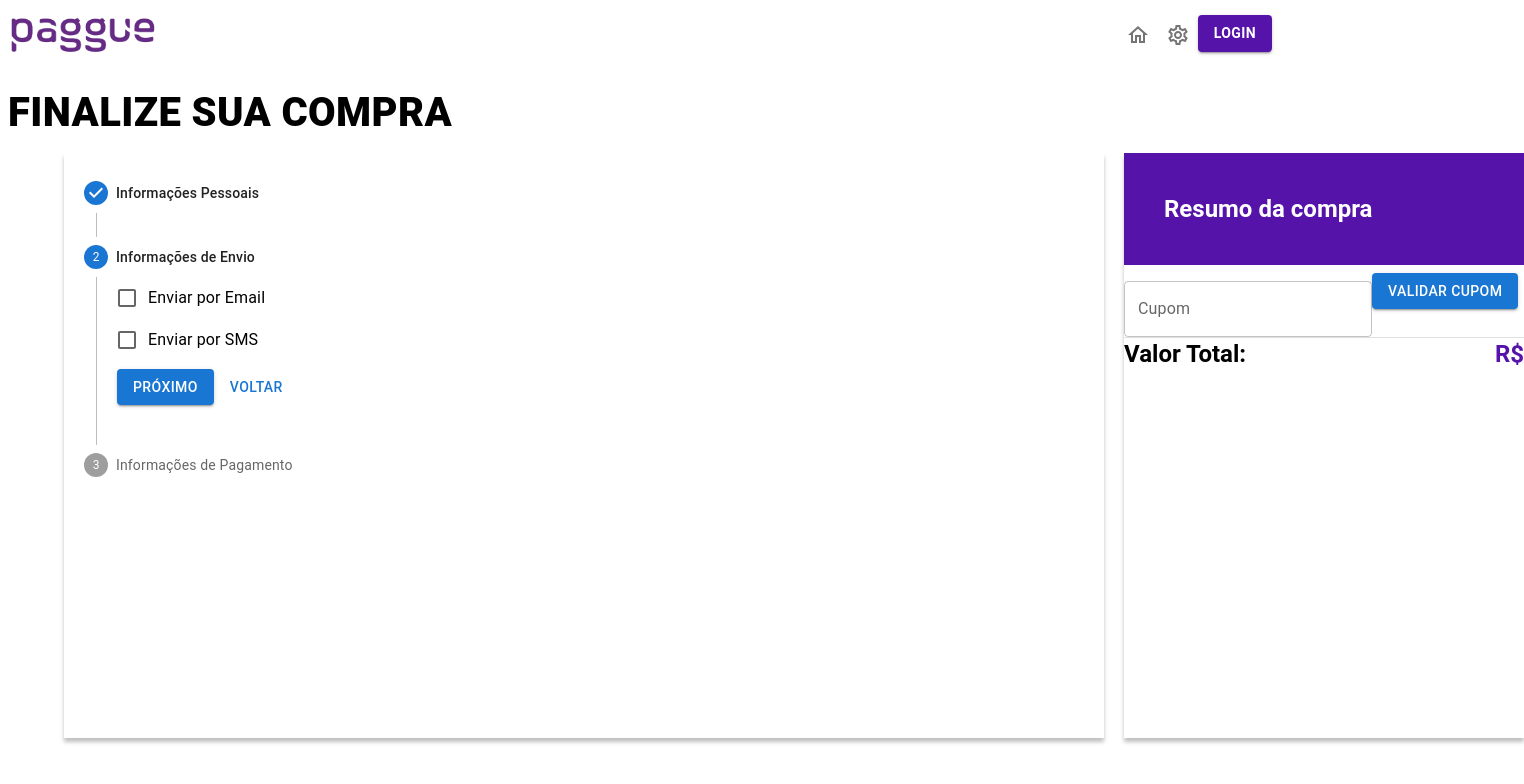
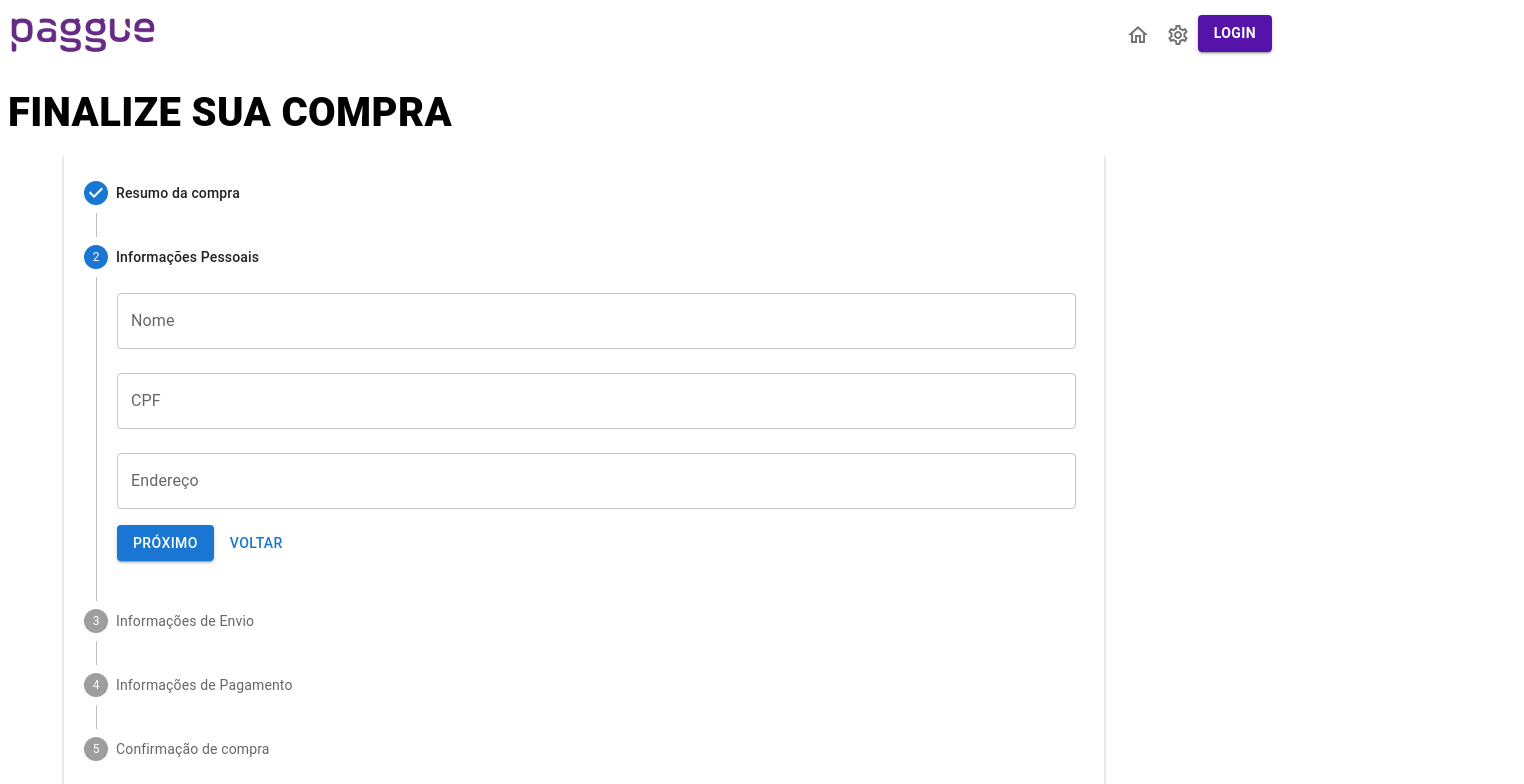
Before and after one commit to jvscardoso/desafioPaggue, a React (Create React App) app in the folder paggue-tickets/: page /checkout in a window 1280 px wide. Both pictures are taken after a click on the button "PRÓXIMO". Shown: the top 784 px of the page, 1524 px wide, since content can reach past the window. Built offline with nearby package versions, Linux system fonts and the light colour scheme; no server answers; data requests are answered from the project's data file.

Commit message:
[feat] implementação do websockets

```diff
--- a/paggue-tickets/package.json
+++ b/paggue-tickets/package.json
@@ -21,6 +21,8 @@
     "react-dom": "^18.2.0",
     "react-router-dom": "^6.16.0",
     "react-scripts": "5.0.1",
+    "socket.io": "^4.7.2",
+    "socket.io-client": "^4.7.2",
     "sort-by": "^1.2.0",
     "web-vitals": "^2.1.4"
   },
--- /dev/null
+++ b/paggue-tickets/src/components/CompraResumo.jsx
@@ -0,0 +1,56 @@
+import React, { useContext } from 'react';
+import { Typography, Button, Box, TextField, Divider } from '@mui/material';
+import { Context } from '../context/context';
+import useCupons from '../hooks/useCupons';
+
+const CompraResumo = () => {
+    const { ValorTotalState, setValorTotalState } = useContext(Context);
+    const [couponCode, setCouponCode] = React.useState('');
+    const cupons = useCupons()
+    const data = cupons.cupons
+
+    const handleCouponChange = (event) => {
+        setCouponCode(event.target.value);
+    };
+
+    const handleCouponValidation = () => {
+        const cupomValido = data.find((cupom) => cupom.nome === couponCode);
+
+        if (cupomValido) {
+            console.log("Cupom válido encontrado");
+            const desconto = cupomValido.valor;
+            const valorTotalComDesconto = ValorTotalState - (ValorTotalState * (desconto / 100));
+            setValorTotalState(valorTotalComDesconto);
+            console.log(cupomValido);
+        } else {
+            console.log("Cupom inválido");
+        }
+    };
+
+    return (
+        <>
+            <Typography>Resumo da compra</Typography>
+            <Box>
+                <TextField
+                    label="Cupom"
+                    variant="outlined"
+                    value={couponCode}
+                    onChange={handleCouponChange}
+                    sx={{ mt: 2 }}
+                />
+                <Button variant="contained" onClick={handleCouponValidation} sx={{ mt: 1 }}>
+                    Validar Cupom
+                </Button>
+            </Box>
+
+            <Divider />
+
+            <Box>
+                <Typography variant='h5' fontWeight="700">Valor Total:</Typography>
+                <Typography color={"#5613AA"} variant='h5' fontWeight="700"> R${ValorTotalState}</Typography>
+            </Box>
+        </>
+    )
+}
+
+export default CompraResumo
--- a/paggue-tickets/src/components/FormEnvio.jsx
+++ b/paggue-tickets/src/components/FormEnvio.jsx
@@ -1,28 +1,34 @@
-import * as React from 'react';
+import React, { useContext } from 'react';
 import Checkbox from '@mui/material/Checkbox';
 import FormControlLabel from '@mui/material/FormControlLabel';
 import FormGroup from '@mui/material/FormGroup';
+import { Context } from '../context/context';
 
 export default function FormularioEnvio(props) {
-  const [envioEmail, setEnvioEmail] = React.useState(false);
-  const [envioSMS, setEnvioSMS] = React.useState(false);
+  const {formularioEnvio, setFormularioEnvio} = useContext(Context);
 
   const handleEmailChange = (event) => {
-    setEnvioEmail(event.target.checked);
+    setFormularioEnvio({
+      ...formularioEnvio,
+      envioEmail: event.target.checked,
+    });
   };
 
   const handleSMSChange = (event) => {
-    setEnvioSMS(event.target.checked);
+    setFormularioEnvio({
+      ...formularioEnvio,
+      envioSMS: event.target.checked,
+    });
   };
 
   return (
     <FormGroup>
       <FormControlLabel
-        control={<Checkbox checked={envioEmail} onChange={handleEmailChange} />}
+        control={<Checkbox checked={formularioEnvio.envioEmail} onChange={handleEmailChange} />}
         label="Enviar por Email"
       />
       <FormControlLabel
-        control={<Checkbox checked={envioSMS} onChange={handleSMSChange} />}
+        control={<Checkbox checked={formularioEnvio.envioSMS} onChange={handleSMSChange} />}
         label="Enviar por SMS"
       />
     </FormGroup>
--- a/paggue-tickets/src/components/FormPersonal_info.jsx
+++ b/paggue-tickets/src/components/FormPersonal_info.jsx
@@ -1,31 +1,25 @@
 import * as React from 'react';
 import TextField from '@mui/material/TextField';
+import { Context } from '../context/context';
+import { useContext } from 'react';
 
-export default function PersonalInfo(props) {
-  const { step } = props;
-
-  const [formData, setFormData] = React.useState({
-    nome: '',
-    cpf: '',
-    endereco: '',
-  });
+export default function PersonalInfo() {
+  const { personalInfo, setPersonalInfo } = useContext(Context)
 
   const handleChange = (event) => {
     const { name, value } = event.target;
-    setFormData({
-      ...formData,
+    setPersonalInfo({
+      ...personalInfo,
       [name]: value,
     });
   };
 
   return (
-    <>
-      {step === 1 && (
       <form>
         <TextField
           label="Nome"
           name="nome"
-            value={formData.nome}
+          value={personalInfo.nome}
           onChange={handleChange}
           fullWidth
           margin="normal"
@@ -34,7 +28,7 @@ export default function PersonalInfo(props) {
         <TextField
           label="CPF"
           name="cpf"
-            value={formData.cpf}
+          value={personalInfo.cpf}
           onChange={handleChange}
           fullWidth
           margin="normal"
@@ -43,14 +37,12 @@ export default function PersonalInfo(props) {
         <TextField
           label="Endereço"
           name="endereco"
-            value={formData.endereco}
+          value={personalInfo.endereco}
           onChange={handleChange}
           fullWidth
           margin="normal"
           variant="outlined"
         />
       </form>
-      )}
-    </>
   );
 }
--- a/paggue-tickets/src/components/IngressoSelector.jsx
+++ b/paggue-tickets/src/components/IngressoSelector.jsx
@@ -46,6 +46,7 @@ const IngressoSelector = ({ data }) => {
               <TableCell>Data</TableCell>
               <TableCell>Descrição</TableCell>
               <TableCell>Preço</TableCell>
+              <TableCell>Ingressos disponíveis</TableCell>
               <TableCell>Quantidade</TableCell>
             </TableRow>
           </TableHead>
@@ -56,6 +57,7 @@ const IngressoSelector = ({ data }) => {
                   <TableCell>{item.date}</TableCell>
                   <TableCell>{s.nome}</TableCell>
                   <TableCell>R$ {s.valorTicket}</TableCell>
+                  <TableCell>{s.ticketDisponivel}</TableCell>
                   <TableCell>
                     <Box
                       sx={{
--- a/paggue-tickets/src/context/context.jsx
+++ b/paggue-tickets/src/context/context.jsx
@@ -5,8 +5,24 @@ export const ContextProvider = ({ children }) => {
 
     const [ValorTotalState, setValorTotalState] = useState(null)
     const [idEvento, setIdEvento] = useState(null)
+    const [personalInfo, setPersonalInfo] = useState({
+        nome: '',
+        cpf: '',
+        endereco: '',
+    });
 
-    return <Context.Provider value={{ ValorTotalState, setValorTotalState, idEvento, setIdEvento }}>
+    const [formularioEnvio, setFormularioEnvio] = useState({
+        envioEmail: false,
+        envioSMS: false,
+    });
+
+    return <Context.Provider value=
+        {{
+            ValorTotalState, setValorTotalState,
+            idEvento, setIdEvento,
+            personalInfo, setPersonalInfo,
+            formularioEnvio, setFormularioEnvio,
+        }}>
         {children}
     </Context.Provider>
 
--- a/paggue-tickets/src/hooks/useAuth.js
+++ b/paggue-tickets/src/hooks/useAuth.js
@@ -48,7 +48,7 @@ export const AuthProvider = ({ children }) => {
       navigate("/")
     }else{
     }
-  }, [data])
+  }, [data, navigate])
 
   return (
     <AuthContext.Provider value={{ data, signIn, signUp, isAuthenticated }}>
--- a/paggue-tickets/src/scenes/checkout/index.jsx
+++ b/paggue-tickets/src/scenes/checkout/index.jsx
@@ -1,38 +1,51 @@
 import * as React from 'react';
-import { useContext } from 'react';
+import { useContext, useState, useEffect } from 'react';
 import FormularioPagamento from '../../components/FormPagamento';
 import FormularioEnvio from '../../components/FormEnvio';
 import PersonalInfo from '../../components/FormPersonal_info';
-import { Typography, Paper, Button, StepContent, StepLabel, Step, Stepper, Box, Grid, Container, TextField, Divider } from '@mui/material';
+import { Typography, Paper, Button, StepContent, StepLabel, Step, Stepper, Box, Grid, Container } from '@mui/material';
 import { Link } from 'react-router-dom';
 import { Context } from '../../context/context';
-import useCupons from '../../hooks/useCupons';
+import io from 'socket.io-client';
+import CompraResumo from '../../components/CompraResumo';
 
-const Checkout = () =>{
+const socket = io('http://localhost:3002');
+
+const Checkout = () => {
   const [activeStep, setActiveStep] = React.useState(0);
-  const { ValorTotalState, setValorTotalState } = useContext(Context);
-  const [couponCode, setCouponCode] = React.useState('');
-  const cupons = useCupons()
-  const data = cupons.cupons
+  const { personalInfo } = useContext(Context)
+  const { formularioEnvio } = useContext(Context)
 
   const steps = [
     {
+      label: 'Resumo da compra',
+      content: <CompraResumo step={1} />
+    },
+    {
       label: 'Informações Pessoais',
-      content: <PersonalInfo step={1} />
+      content: <PersonalInfo step={2} />
     },
     {
       label: 'Informações de Envio',
-      content: <FormularioEnvio step={2} />,
+      content: <FormularioEnvio step={3} />
     },
     {
       label: 'Informações de Pagamento',
-      content: <FormularioPagamento step={3} />,
+      content: <FormularioPagamento step={4} />
     },
+    {
+      label: 'Confirmação de compra',
+      content:
+        <>
+          <Typography> Confirma agora a sua compra</Typography>
+          <Typography>Nome: {personalInfo.nome}</Typography>
+          <Typography>CPF: {personalInfo.cpf}</Typography>
+          <Typography>Endereço: {personalInfo.endereco}</Typography>
+          {formularioEnvio.envioEmail && <Typography>Forma de Envio: Email</Typography>}
+          {formularioEnvio.envioSMS && <Typography>Forma de Envio: SMS</Typography>}
+        </>
+    }
   ];
-
-  const handleCouponChange = (event) => {
-    setCouponCode(event.target.value);
-  };
 
   const handleNext = () => {
     setActiveStep((prevActiveStep) => prevActiveStep + 1);
@@ -42,19 +55,15 @@ const Checkout = () =>{
     setActiveStep((prevActiveStep) => prevActiveStep - 1);
   };
 
-  const handleCouponValidation = () => {
-    const cupomValido = data.find((cupom) => cupom.nome === couponCode);
+  const handleConfirmarCompra = () => {
+    // Envia a mensagem para o servidor WebSocket
+    socket.emit('confirmarCompra', { mensagem: 'Compra confirmada!' });
 
-    if (cupomValido) {
-      console.log("Cupom válido encontrado");
-      const desconto = cupomValido.valor;
-      const valorTotalComDesconto = ValorTotalState - (ValorTotalState * (desconto / 100));
-      setValorTotalState(valorTotalComDesconto);
-      console.log(cupomValido);
-    } else {
-      console.log("Cupom inválido");
-    }
+    // Atualiza o estado ou executa outras ações necessárias após confirmar a compra
+    // ...
   };
+
+
 
   return (
     <>
@@ -70,10 +79,10 @@ const Checkout = () =>{
                     {step.content}
                     <Box sx={{ mb: 2 }}>
                       <div>
-                        <Button variant="contained" onClick={handleNext}sx={{ mt: 1, mr: 1 }}>
+                        <Button variant="contained" onClick={handleNext} sx={{ mt: 1, mr: 1 }}>
                           {index === steps.length - 1 ? 'Finalizar' : 'Próximo'}
                         </Button>
-                        <Button disabled={index === 0} onClick={handleBack}sx={{ mt: 1, mr: 1 }}>
+                        <Button disabled={index === 0} onClick={handleBack} sx={{ mt: 1, mr: 1 }}>
                           Voltar
                         </Button>
                       </div>
@@ -85,40 +94,13 @@ const Checkout = () =>{
                 <Paper square elevation={0} sx={{ p: 3 }}>
                   <Typography>Pagamento registrado!</Typography>
                   <Link to="/">
-                    <Button sx={{ mt: 1, mr: 1 }}>
-                      Voltar a página inicial
+                    <Button onClick={handleConfirmarCompra} sx={{ mt: 1, mr: 1 }}>
+                      Confirmar Compra
                     </Button>
                   </Link>
                 </Paper>
               )}
             </Stepper>
-          </Box>
-        </Grid>
-
-        {/* Resumo da compra */}
-        <Grid item>
-          <Box sx={{ boxShadow: "0px 4px 4px 0px rgba(0, 0, 0, 0.25)" }}>
-            <Typography sx={{ backgroundColor: "#5613AA", display: 'flex', }} padding={5} color={"white"} variant='h5' fontWeight="700">Resumo da compra</Typography>
-            <Box>
-              <TextField
-                label="Cupom"
-                variant="outlined"
-                value={couponCode}
-                onChange={handleCouponChange}
-                sx={{ mt: 2 }}
-              />
-              <Button variant="contained" onClick={handleCouponValidation} sx={{ mt: 1 }}>
-                Validar Cupom
-              </Button>
-            </Box>
-
-            <Divider />
-
-            <Box sx={{ minHeight: "400px", display: "flex", flexDirection: "row", justifyContent: "space-between", width: "100%", minWidth: "400px" }}>
-              <Typography variant='h5' fontWeight="700">Valor Total:</Typography>
-              <Typography color={"#5613AA"} variant='h5' fontWeight="700"> R${ValorTotalState}</Typography>
-            </Box>
-
           </Box>
         </Grid>
       </Container>
```
Also changed, not shown: paggue-tickets/socketServer.js (added, +25 -0 lines), 2 other files (tests, documents, lock files or other folders). Lines whose indentation alone changed are shown as unchanged.
